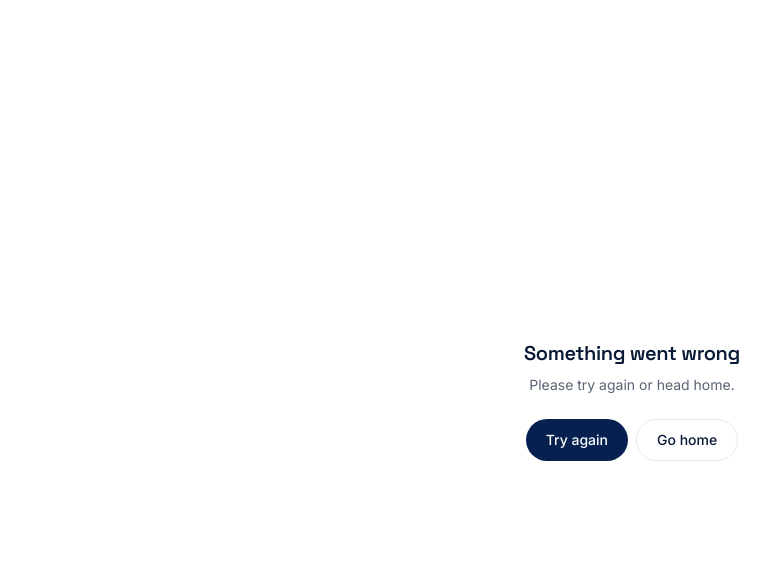
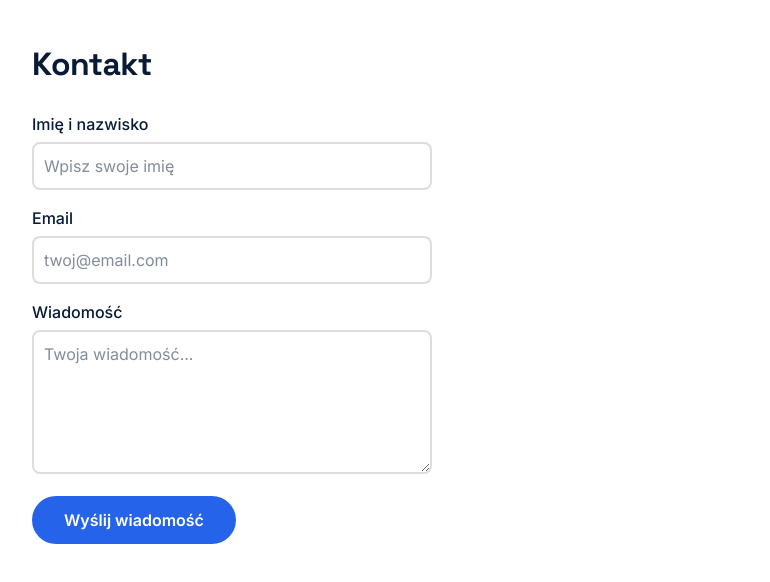
Before and after one commit to marchewka709/FoxNet, a React (Vite) app: page /kontakt in a window 1280 px wide. Shown: the top 582 px of the page, without its empty margins (8-778 px from the left). Built offline with nearby package versions, Linux system fonts and the light colour scheme.

Commit message:
test: plain static contact form with useState - isolate freeze

```diff
--- a/src/routes/kontakt.tsx
+++ b/src/routes/kontakt.tsx
@@ -1,14 +1,13 @@
 import { createFileRoute } from "@tanstack/react-router";
+import { useState } from "react";
 
 export const Route = createFileRoute("/kontakt")({
-  component: ContactPage,
-});
-
-function ContactPage() {
+  component: () => {
+    const [sent, setSent] = useState(false);
     return (
       <div style={{ padding: 40 }}>
         <h1 style={{ fontSize: 32, fontWeight: 700, marginBottom: 24 }}>Kontakt</h1>
-      <form onSubmit={(e) => { e.preventDefault(); alert('Wysłano'); }}>
+        <form onSubmit={(e) => { e.preventDefault(); setSent(true); }}>
           <div style={{ marginBottom: 16 }}>
             <label style={{ display: 'block', marginBottom: 6, fontWeight: 500 }}>Imię i nazwisko</label>
             <input
@@ -29,7 +28,7 @@ function ContactPage() {
             <label style={{ display: 'block', marginBottom: 6, fontWeight: 500 }}>Wiadomość</label>
             <textarea
               rows={5}
-            style={{ width: '100%', maxWidth: 400, padding: 10, border: '2px solid #ddd', borderRadius: 8, fontSize: 16, resize: vertical }}
+              style={{ width: '100%', maxWidth: 400, padding: 10, border: '2px solid #ddd', borderRadius: 8, fontSize: 16, resize: 'vertical' }}
               placeholder="Twoja wiadomość..."
             />
           </div>
@@ -39,7 +38,9 @@ function ContactPage() {
           >
             Wyślij wiadomość
           </button>
+          {sent && <p style={{ marginTop: 12, color: 'green' }}>Wysłano!</p>}
         </form>
       </div>
     );
-}
+  },
+});
```
Lines whose indentation alone changed are shown as unchanged.
